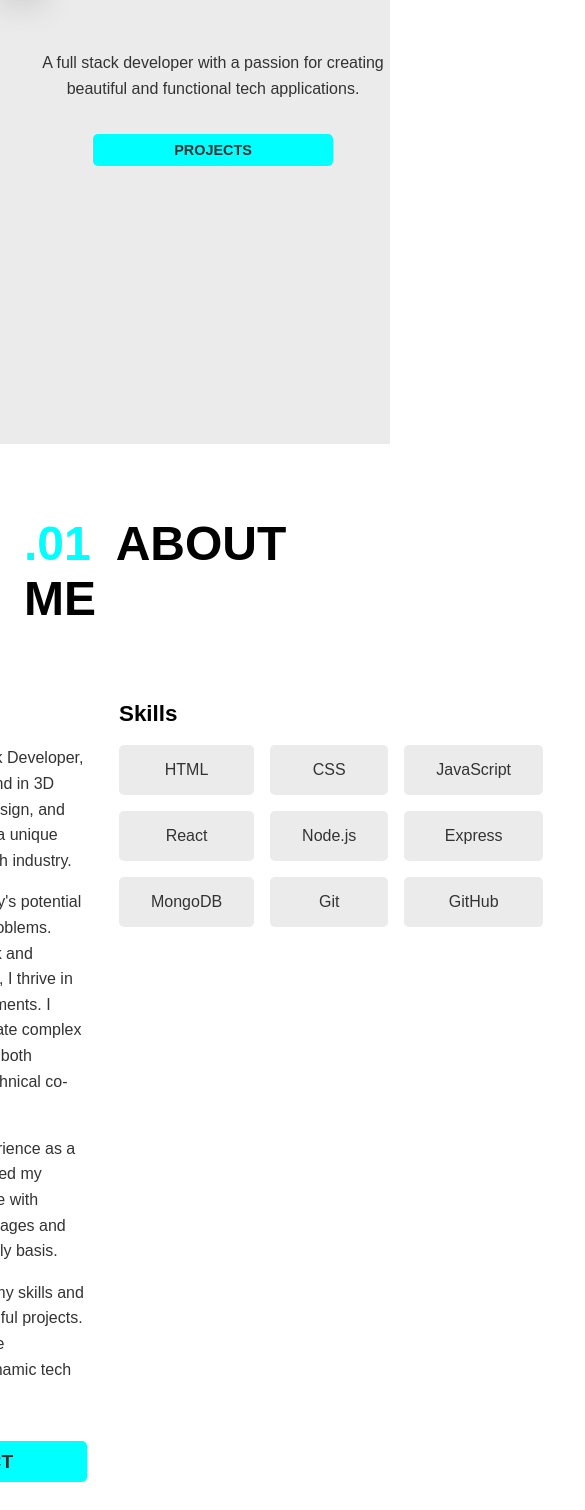
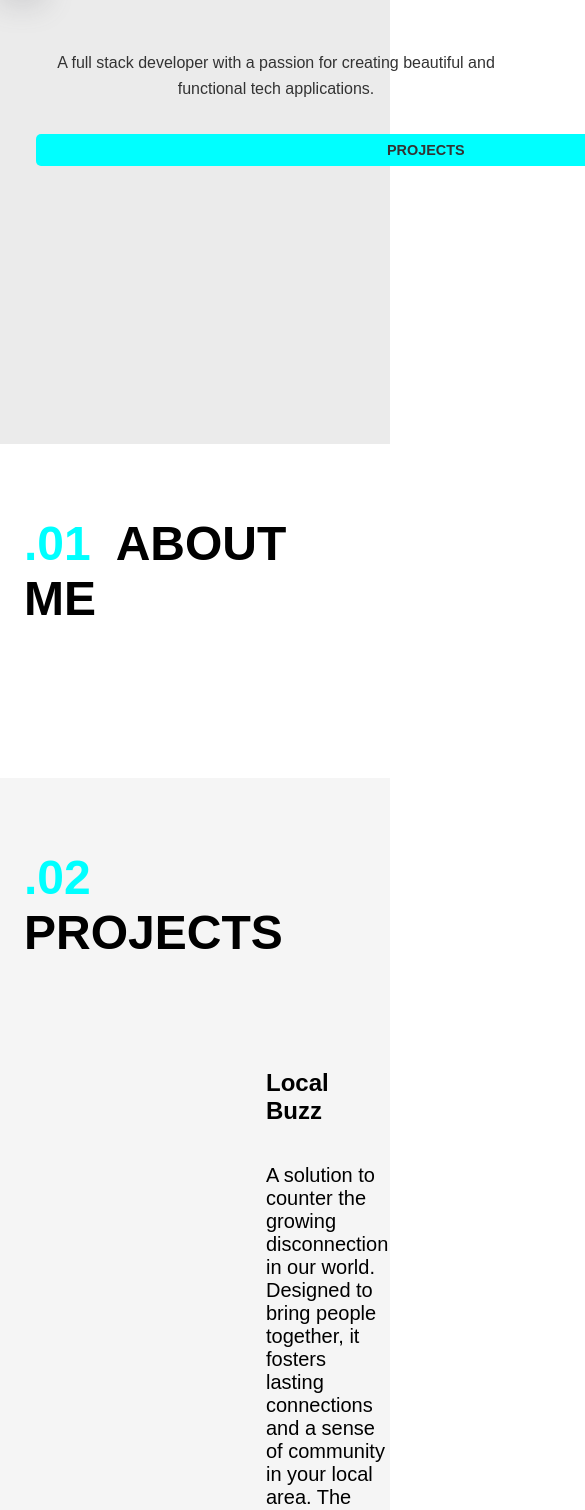
Before and after one commit to hroarr28/Portfolio, a React (Create React App) app in the folder my-app/: page / in a window 390 px wide. Shown: the part 400-1910 px from the top of the page, 585 px wide, since content can reach past the window. Built offline with nearby package versions, Linux system fonts and the light colour scheme.

Commit message:
fixed link

```diff
--- a/my-app/src/App.css
+++ b/my-app/src/App.css
@@ -25,7 +25,7 @@ button {
 }
 
 /* Media query for mobile devices */
-@media only screen and (max-width: 480px) {
+@media only screen and (max-width: 420px) {
   html {
     font-size: 50%;
   }
@@ -45,6 +45,7 @@ button {
 
   button {
     width: 90vw;
+    padding: 1rem 20rem;
   }
 }
 
--- a/my-app/src/Components/AboutSection/AboutSection.css
+++ b/my-app/src/Components/AboutSection/AboutSection.css
@@ -29,6 +29,7 @@
   font-weight: 700;
   font-size: 2.8rem;
 }
+
 .AboutTitle {
   display: flex;
   justify-content: center;
@@ -54,15 +55,12 @@
 .AboutSection-Right-Top {
   display: grid;
   grid-template-columns: repeat(3, 1fr);
-
   grid-column-gap: 2rem;
   grid-row-gap: 2rem;
-
   text-align: center;
   font-family: "Source Sans 3", sans-serif;
   font-weight: 400;
   font-size: 2rem;
-
   color: #333333;
 }
 
@@ -98,3 +96,20 @@
 .SkillItem:hover {
   background-color: #00ffff;
 }
+
+/* Media Query for Mobile Devices */
+@media (max-width: 420px) {
+  .AboutSection {
+    flex-direction: column;
+    align-items: center;
+  }
+
+  .AboutSection-Left,
+  .AboutSection-Right {
+    display: none;
+  }
+
+  .AboutSection-Right-Top {
+    display: none;
+  }
+}
--- a/my-app/src/Components/HackHealth/HackHealth.js
+++ b/my-app/src/Components/HackHealth/HackHealth.js
@@ -14,7 +14,7 @@ export default function HackHealth() {
       </p>
       <div className='buttonContainer'>
         <button
-          onClick={() => window.open("https://local-buzz.netlify.app/")}
+          onClick={() => window.open("https://hackhealth.netlify.app/")}
           className='hackProjectButton'
         >
           PROJECT LINK
--- a/my-app/src/Components/HeroText/HeroText.css
+++ b/my-app/src/Components/HeroText/HeroText.css
@@ -89,7 +89,7 @@
 }
 
 /* Media Query for Mobile Devices */
-@media only screen and (max-width: 768px) {
+@media only screen and (max-width: 420px) {
   .HeroText {
     margin-top: 2rem;
     margin-bottom: 2rem;
@@ -106,7 +106,7 @@
   }
 
   .HeroText button {
-    padding: 1rem 4rem;
+    padding: 1rem 90vw;
     font-size: 1.8rem;
   }
 
```
